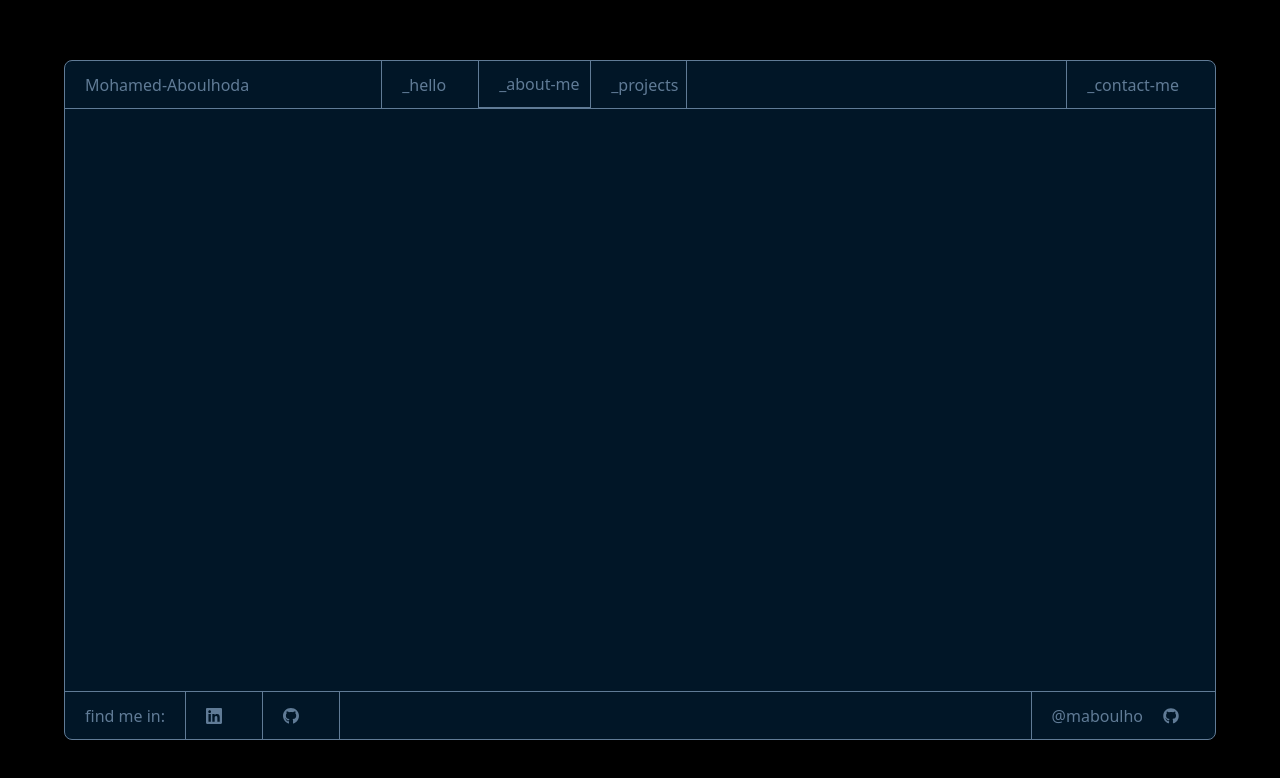
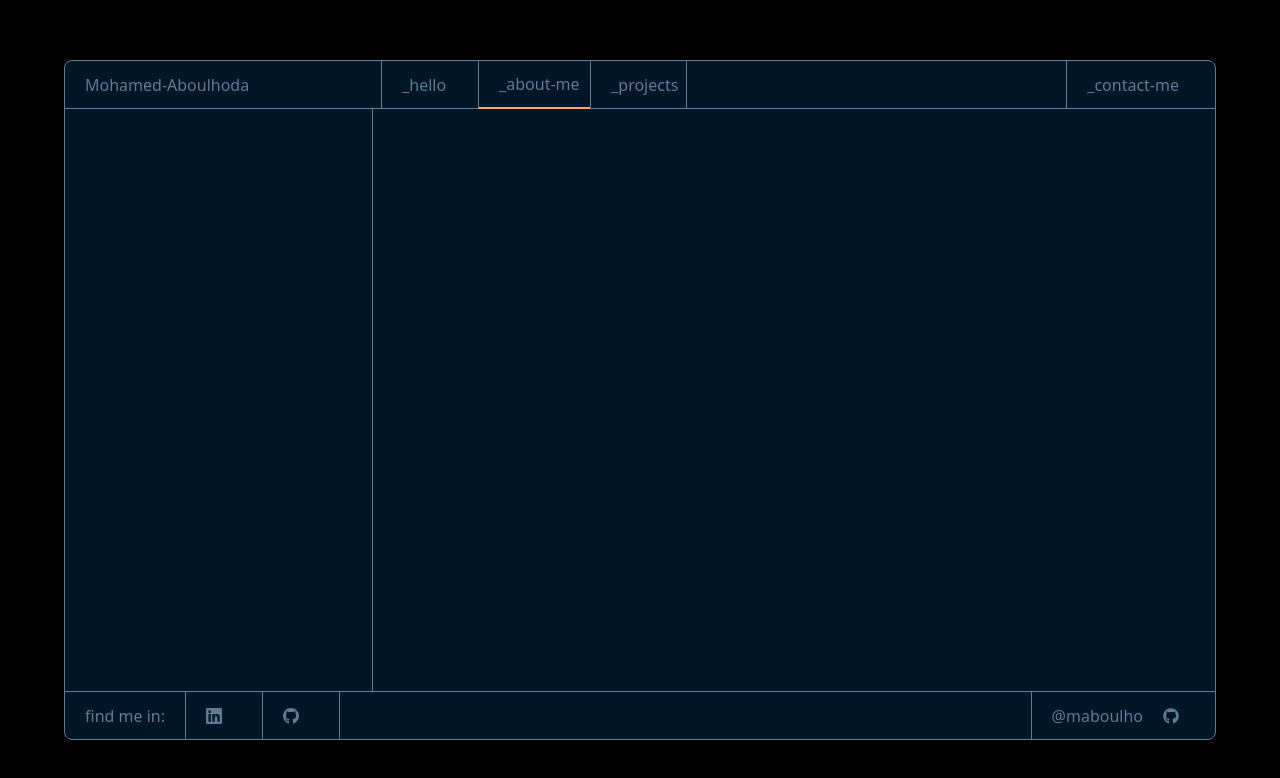
Before and after one commit to maboulho/potrfolio, a React (Vite) app in the folder portfolio/: page / in a window 1280 px wide. Both pictures are taken after a click on the element "_about-me". Shown: the top 778 px of the page. Built offline with nearby package versions, Linux system fonts and the light colour scheme.

Commit message:
working on about me

```diff
--- a/portfolio/src/App.tsx
+++ b/portfolio/src/App.tsx
@@ -4,6 +4,7 @@ import './App.css'
 import { FaLinkedin } from "react-icons/fa";
 import { useState } from 'react';
 import _home from './_home';
+import AboutMe from './about-me';
 
 function App() {
 
@@ -12,35 +13,45 @@ function App() {
   const handleTabClick = (tabName:number) => {
     setActiveTab(tabName);
   }
+  console.log(activeTab)
   return (
     <>
       <div className='bg-black h-screen flex justify-center items-center'>
           <div className='bg-[#011627] rounded-lg border-[#607B96] justify-between flex flex-col border h-[85%] w-[90%]'>
               <div className='flex justify-between text-[#607B96] h-12 items-center border-b-[1px] border-[#607B96] '>
-                <div className='flex gap-28 divide-x h-12 divide-[#607B96] items-center '>
+                <div className='flex gap-28 divide-x h-12 divide-[#607B96] items-center justify-center '>
                   <div className='ml-5'>
                     Mohamed-Aboulhoda
                 </div>
-                <div className='flex justify-betweeen  divide-x-[1px] h-12 divide-[#607B96]  items-center m-5'>
-                <div className={`flex divide-x-[1px] h-12 w-24 divide-[#607B96]  items-center cursor-pointer ${activeTab === 1 ? 'border-b-2 border-[#FEA55F]' : ''}`} onClick={() => handleTabClick(1)}>
+                <div className='flex justify-betweeen   h-12  items-center m-5'>
+                <div className={`flex  h-12 w-24 divide-[#607B96]  items-center cursor-pointer ${activeTab == 1 ? 'border-b-2 border-[#FEA55F]' : ''}`} onClick={() => handleTabClick(1)}>
                     <p className='ml-5'>_hello</p>
                   </div>
-                  <div className={`flex divide-x-[1px] h-12 w-28 divide-[#607B96] items-center cursor-pointer ${activeTab === 2 ? 'border-b-2 border-[#FEA55F]' : ''}`} onClick={() => handleTabClick(2)}>
+                  <div className={`flex  h-12 w-28 border-l border-[#607B96] items-center cursor-pointer ${activeTab == 2 ? 'border-b-2 border-b-[#FEA55F]' : ''}`} onClick={() => handleTabClick(2)}>
                       <p className='ml-5'>_about-me</p>
                     </div>
-                  <div className={`flex divide-x-[1px] h-12 w-24 divide-[#607B96] border-[#607B96] items-center cursor-pointer ${activeTab === 3 ? 'border-b-2 border-[#FEA55F]' : ''}`} onClick={() => handleTabClick(3)}>
+                  <div className={`flex  h-12 w-24 border-l border-[#607B96]  items-center cursor-pointer ${activeTab == 3 ? 'border-b-2 border-b-[#FEA55F]' : ''}`} onClick={() => handleTabClick(3)}>
                         <p className='ml-5'>_projects</p>
                     </div>
-                      <div className='flex divide-x-[1px] h-12 divide-[#607B96] border-[#607B96] items-center'></div>
+                      <div className='flex border-l border-[#607B96] h-12   items-center'></div>
                 </div>
                 </div>
-                <div className={`border-[#607B96] border-l-[1px]  h-12 flex items-center cursor-pointer mr-9 ${activeTab === 4 ? 'border-b-2 border-[#FEA55F]' : ''}`} onClick={() => handleTabClick(4)}>
-                    <p className='ml-5'>_contact-me</p>
+                <div className={`border-[#607B96] border-l  h-12 flex items-center cursor-pointer ${activeTab == 4 ? 'border-b-2 border-b-[#FEA55F]' : ''}`} onClick={() => handleTabClick(4)}>
+                    <p className='mr-9 ml-5'>_contact-me</p>
                   </div>
               </div>
               <div  className={activeTab === 1 ?'flex  font-Fira_code h-[90%] gap-16  justify-center ' : 'hidden'}>
                   <_home />
               </div>
+              <div  className={activeTab === 2 ?'flex  font-Fira_code h-[100%] gap-16  ' : 'hidden'}>
+                  <AboutMe />
+              </div>
+              {/* <div  className={activeTab === 3 ?'flex  font-Fira_code h-[90%] gap-16  justify-center ' : 'hidden'}>
+                  <_home />
+              </div>
+              <div  className={activeTab === 4 ?'flex  font-Fira_code h-[90%] gap-16  justify-center ' : 'hidden'}>
+                  <_home />
+              </div> */}
               <div className='flex justify-between text-[#607B96] h-12 items-center border-t-[1px] border-[#607B96] '>
                 <div className='flex  divide-x h-12 divide-[#607B96] items-center '>
                   <div className='ml-5'>
--- a/portfolio/src/_home.tsx
+++ b/portfolio/src/_home.tsx
@@ -18,7 +18,7 @@ const _home: React.FC = () => {
                   <div className=' justify-center gap-6  items-center flex flex-col  '>
                       <img className='opacity-25' src="code.png" alt="" />
                       <img className='opacity-50' src="code.png" alt="" />
-                      <img className='opacity-100' src="code.png" alt="" />
+                      <img className='opacity-85' src="code.png" alt="" />
                       <img className='opacity-50' src="code.png" alt="" />
                       <img className='opacity-25' src="code.png" alt="" />
                   </div>
--- /dev/null
+++ b/portfolio/src/about-me.tsx
@@ -0,0 +1,14 @@
+
+
+const   AboutMe :React.FC = () => {
+    return (
+        <>
+        <div className="border-r border-[#607B96] w-[19.25rem] h-full">
+            <div className="">
+
+            </div>
+        </div>
+        </>
+    )
+}
+export default AboutMe
```
Also changed, not shown: portfolio/src/_projects.tsx (added), portfolio/src/contact-me.tsx (added).
